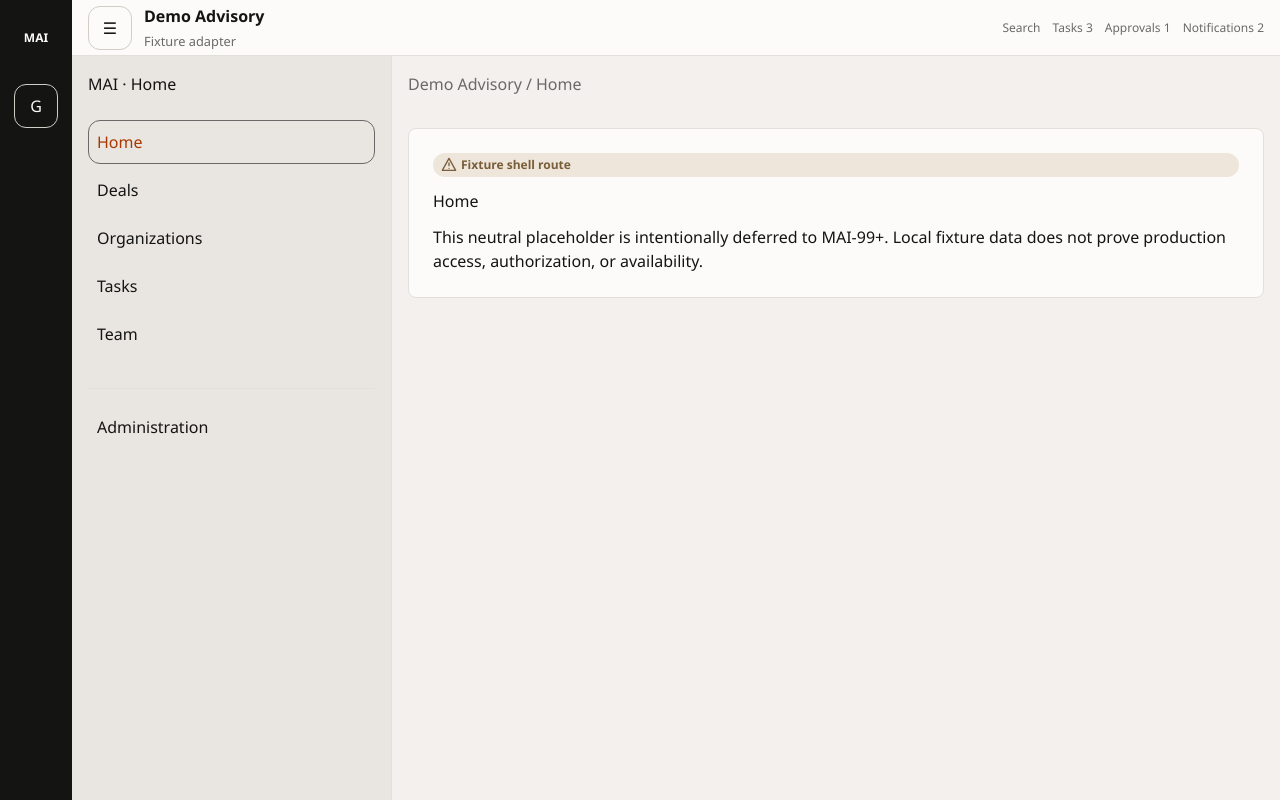
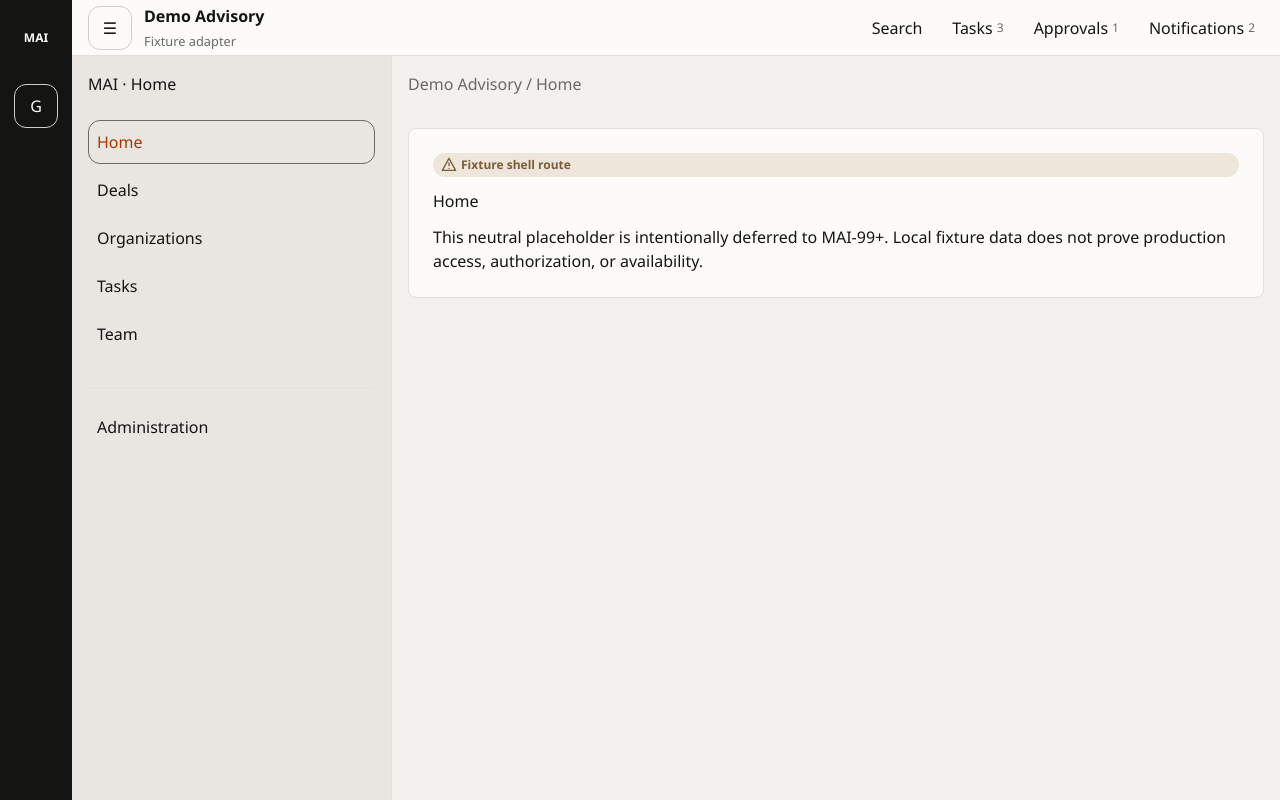
Before and after one commit to M-Ai-Fintech/mai, a Next.js app in the folder gui/: page /home in a window 1280 px wide. Built offline with nearby package versions, Linux system fonts and the light colour scheme.

Commit message:
fix(MAI-98): make shell utility entries actionable

```diff
--- a/gui/app/_shell/AppShell.tsx
+++ b/gui/app/_shell/AppShell.tsx
@@ -8,7 +8,12 @@ import {
   type RouteResolution,
   type ShellNavigationEntry,
 } from "@/lib/shell/route-context";
-import { breadcrumbs } from "@/lib/shell/route-registry";
+import {
+  breadcrumbs,
+  routePath,
+  shellEntryRoutes,
+  type RouteDefinition,
+} from "@/lib/shell/route-registry";
 import styles from "./AppShell.module.css";
 
 function navigationItem(entry: ShellNavigationEntry): ReactNode {
@@ -59,6 +64,16 @@ function Navigation({
   );
 }
 
+function entryCount(
+  definition: RouteDefinition,
+  counts: Extract<RouteResolution, { kind: "ready" }>["counts"],
+): number | undefined {
+  if (definition.id === "global.tasks") return counts?.tasks;
+  if (definition.id === "global.approvals") return counts?.approvals;
+  if (definition.id === "global.notifications") return counts?.notifications;
+  return undefined;
+}
+
 export function AppShell({
   resolution,
 }: {
@@ -68,6 +83,7 @@ export function AppShell({
   const triggerRef = useRef<HTMLButtonElement>(null);
   const { route, organization, deal, counts } = resolution;
   const entries = navigationForResolution(resolution);
+  const utilityEntries = shellEntryRoutes();
   const external = route.shellMode === "external";
   const dealMode = route.shellMode === "deal";
   const navigationLabel = dealMode
@@ -113,12 +129,23 @@ export function AppShell({
             <small>Fixture adapter</small>
           </div>
           {!external ? (
-            <div className={styles.headerEntries} aria-label="Fixture shell entry points">
-              <span>Search</span>
-              <span>Tasks {counts?.tasks ?? 0}</span>
-              <span>Approvals {counts?.approvals ?? 0}</span>
-              <span>Notifications {counts?.notifications ?? 0}</span>
-            </div>
+            <nav className={styles.headerEntries} aria-label="Fixture shell entry points">
+              {utilityEntries.map((definition) => {
+                const href = routePath(definition);
+                if (!href) return null;
+                return (
+                  <NavigationItem
+                    key={definition.id}
+                    kind="link"
+                    href={href}
+                    active={route.id === definition.id}
+                    count={entryCount(definition, counts)}
+                  >
+                    {definition.label}
+                  </NavigationItem>
+                );
+              })}
+            </nav>
           ) : (
             <span className={styles.externalLabel}>External participant</span>
           )}
```
